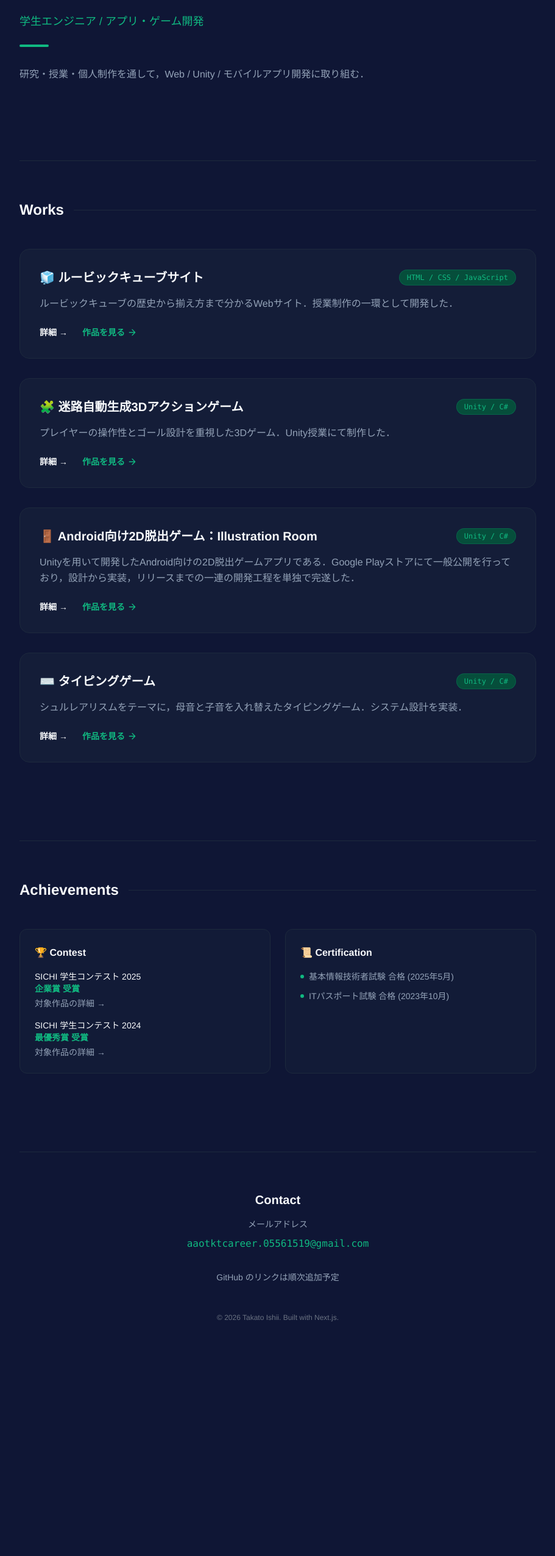
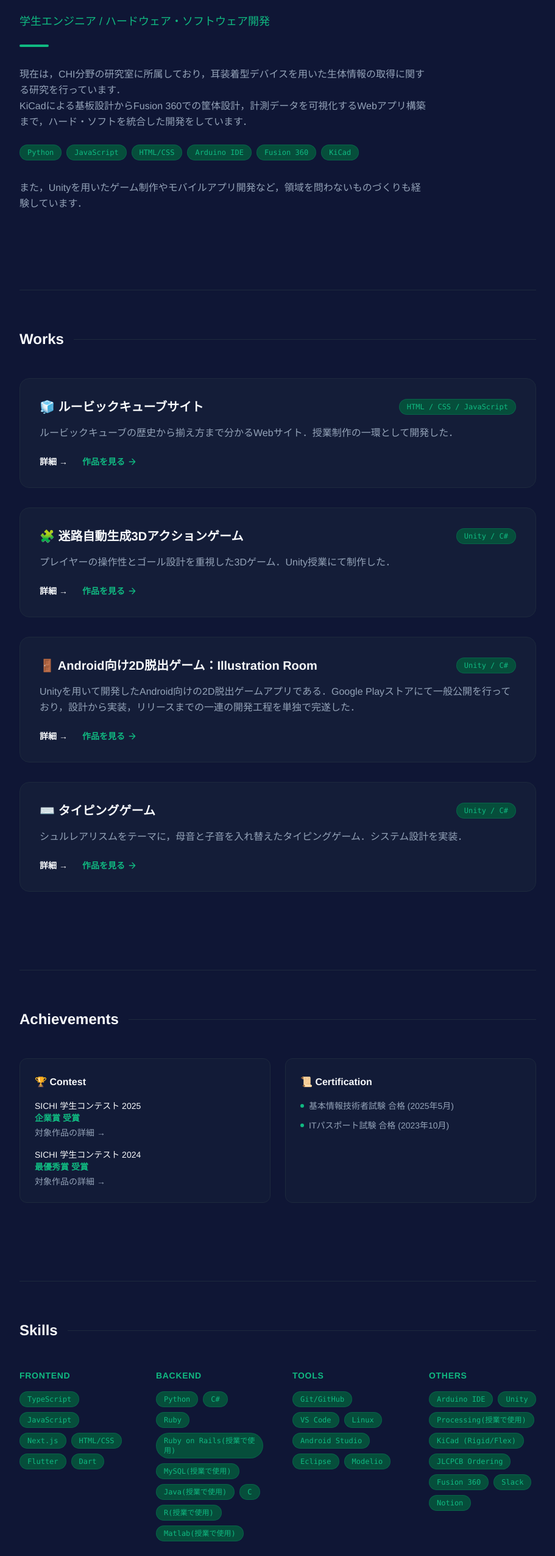
Before and after one commit to Cream-Pan/portfolio, a Next.js app: page / in a window 1280 px wide. Shown: the part 195-2746 px from the top of the page at 61% size, without its empty margins (184-1095 px from the left). Before the commit the page ends 2491 px from the top, so only its background shows below. Built offline with nearby package versions, Linux system fonts and the light colour scheme.

Commit message:
change skills

```diff
--- a/app/data/works-data.ts
+++ b/app/data/works-data.ts
@@ -29,8 +29,8 @@ export const projects: Record<string, ProjectDetail> = {
     title: "迷路自動生成3Dアクションゲーム",
     description: [
       "Unityを用いて開発した，動的に生成される迷路を攻略する3Dアクションゲームである．プレイヤーの操作性と，リプレイ性を高めるためのランダム要素の共存を目的として制作した．",
-      "技術的な核心として，『穴掘り法』アルゴリズムに基づいた迷路の自動生成ロジックを独自に実装した．全領域を壁として初期化した後，奇数座標を起点に再帰的な探索を行うことで，必ずゴールに到達可能な迷路を動的に生成する仕組みを構築した．",
-      "ゲームプレイの質を向上させるため，ユーザーのスキルに応じた柔軟な難易度設定を実現するため，ゲーム開始前に『移動速度』および『制限時間』を選択可能なシステムを導入した．",
+      "技術的な核心として，『穴掘り法』アルゴリズムに基づいた迷路の自動生成ロジックを独自に実装した．全領域を壁として初期化した後，奇数座標を起点に再帰的な探索を行うことで，必ずゴールに到達可能な迷路を動的に生成する仕組みを採用した．",
+      "ユーザーのスキルに応じた柔軟な難易度設定を実現するため，ゲーム開始前に『移動速度』および『制限時間』を選択可能なシステムを導入した．",
       "さらに，Animatorと連携した移動制御を行い，カメラの追従と注視点固定を実装することで，快適な視点操作を実現した．また，障害物との接触時には，IEnumerator（コルーチン）を用いた時間差による制御処理を導入し，ゲーム性に奥行きを持たせた．",
       "この制作を通じて，C#によるアルゴリズムの実装能力，およびUnityのコンポーネント指向に基づいた効率的なシステム設計手法を習得した．"
     ],
@@ -56,8 +56,8 @@ export const projects: Record<string, ProjectDetail> = {
   "typing-game": {
     title: "タイピングゲーム",
     description: [
-      "Unityを用いて開発した，PC向けのローマ字タイピング練習アプリケーションである．初学者から上級者まで幅広いユーザーの学習を支援するため，3段階の難易度設定および視覚的なフィードバック機能を実装した．",
-      "技術的な核心として，外部CSVファイルからの動的な問題読み込みシステムを構築した．System.IOを用いたファイルストリーム処理により，プログラム本体を修正することなく問題データの追加・変更を可能にし，教材としての高い拡張性を実現した．また，入力判定においては，『し』を『shi』または『si』と入力する場合など，複数のローマ字表記パターンを動的に生成・照合するアルゴリズムを実装し，ユーザーの入力習慣を妨げない柔軟な判定ロジックを確立した．",
+      "Unityを用いて開発した，PC向けのローマ字タイピング練習アプリケーションである．初学者から上級者まで幅広いユーザーに楽しんでもらうため，3段階の難易度設定および視覚的なフィードバック機能を実装した．",
+      "技術的な核心として，外部CSVファイルからの動的な問題読み込みシステムを構築した．System.IOを用いたファイルストリーム処理により，プログラム本体を修正することなく問題データの追加・変更を可能にし，拡張性を実現した．また，入力判定においては，『し』を『shi』または『si』と入力する場合など，複数のローマ字表記パターンを動的に生成・照合するアルゴリズムを実装し，ユーザーの入力習慣を妨げない柔軟な判定ロジックを確立した．",
       "UI/UXの面では，オブジェクトのスムーズな移動演出や，状況に応じた効果音の制御を行い，操作時の爽快感を追求した．さらに，リザルト画面において正確率やタイピング速度を提示することで，学習者が自身の習熟度を客観的に把握できる仕組みを整えた．",
       "本制作を通じて，効率的なデータ管理手法（データとロジックの分離）に加え，ユーザーの多様な操作を許容するための複雑な文字列処理アルゴリズムの設計能力を習得した．"
     ],
@@ -71,8 +71,10 @@ export const projects: Record<string, ProjectDetail> = {
     title: "DistrActive：意識的な非集中状態の観測システムの提案",
     description: [
       "SICHI 2025において企業賞を受賞した，作業中の『意識的な非集中状態（ディストラクション）』を定量的に観測・支援するシステムの提案である．",
-      "本研究では，生体センサを用いてユーザーが意図的に集中を解いている状態を検出し，その状態が創造性や精神的疲労に与える影響を観測する手法を構築した．",
-      "単なる作業効率の追求に留まらず，人間の柔軟な思考を助けるための『非集中』の価値を再定義した点が評価された．"
+      "生体センサ（EEG）を用いて，ユーザーが意図的に集中を解いている状態をリアルタイムで検出し，ゲームの難易度にフィードバックする手法を構築した．",
+      "本作の核心は，『ダーツを命中させるには集中が必要だが，集中するほど的が収縮し難易度が上昇する』という逆説的な設計にある．",
+      "一方で，意図的に集中を解く（非集中状態を作る）ことで的が拡大し有利になるが，肝心の投擲時には再び集中を取り戻さなければならないという，精神状態の高度なコントロールを要するジレンマ体験を実現した．",
+      "本作品においては，EEGからのデータ取得・解析を行うシステムに加え，その状態を可視化しゲーム体験へと統合する一連のパイプラインを開発した．"
     ],
     techStack: ["Unity", "C#", "TextMeshPro (UI)", "Python", "Bio-sensing", "Signal Processing", "Meta Quest 3"],
     videoPath: "/movie/sichi2025_demo.mp4",
@@ -83,11 +85,11 @@ export const projects: Record<string, ProjectDetail> = {
   "sichi2024": {
     title: "EchoKey：ヒアラブルデバイスの耳音響認証を利用した穴形状識別による様々なアプリケーションの提案",
     description: [
-      "SICHI 2024にて最優秀賞を受賞した，ヒアラブルデバイスの音響特性を活用した新しい入力デバイスの提案である．",
+      "ヒアラブルデバイスの音響特性を活用した新しい入力デバイスの提案である．SICHI 2024へは，１年早く研究室で活動ができるラボワーク制度を使用して参加し，最優秀賞を受賞した，",
       "耳音響認証技術を応用し，耳穴内部の微細な形状の差異を音の反響特性によって識別する手法を開発した．これにより，個人認証と同時に物理的な穴形状を鍵（キー）としたデバイス操作を可能にしている．",
-      "動画では，穴を用いた選択式クイズや物理ダイヤル金庫の解錠など，物理世界とデジタル情報を繋ぐアプリケーションの実装例を示している．"
+      "動画では異なる形状の穴を用いた選択式クイズや物理ダイヤル金庫の解錠など，物理世界とデジタル情報を繋ぐアプリケーションの実装例を示している．"
     ],
-    techStack: ["Acoustic Sensing", "Hearable Device", "UX Design"],
+    techStack: ["Dart", "Flutter"],
     videoPath: "https://www.youtube.com/embed/YJVtM-0OyHY",
     demoUrl: "https://sites.google.com/view/sichi/sichi2024",
     look: "▶ 表彰ページを見る",
--- a/app/layout.tsx
+++ b/app/layout.tsx
@@ -18,6 +18,14 @@ export const metadata: Metadata = {
   icons: {
     icon: "/icon.png",
   },
+  openGraph: {
+    title: "Takato Ishii | Portfolio",
+    description: "石井貴翔のポートフォリオ",
+    url: "https://takato-ishii.vercel.app/",
+    siteName: "Takato Ishii Portfolio",
+    locale: "ja_JP",
+    type: "website",
+  },
 };
 
 export default function RootLayout({
@@ -37,6 +45,7 @@ export default function RootLayout({
               <a href="/" className="hover:text-white transition-colors">Home</a>
               <a href="/#works" className="hover:text-white transition-colors">Works</a>
               <a href="/#achievements" className="hover:text-white transition-colors">Achievements</a>
+              <a href="/#skills" className="hover:text-white transition-colors">Skills</a>
               <a href="/#contact" className="hover:text-white transition-colors">Contact</a>
             </div>
           </nav>
--- a/app/page.tsx
+++ b/app/page.tsx
@@ -39,6 +39,30 @@ const works: Work[] = [
   },
 ];
 
+const heroTechs = [
+  "Python", "JavaScript", "HTML/CSS", "Arduino IDE",
+  "Fusion 360", "KiCad"
+];
+
+const skillCategories = [
+  {
+    title: "Frontend",
+    skills: ["TypeScript","JavaScript", "Next.js", "HTML/CSS", "Flutter", "Dart"]
+  },
+  {
+    title: "Backend",
+    skills: ["Python", "C#", "Ruby", "Ruby on Rails(授業で使用)", "MySQL(授業で使用)", "Java(授業で使用)", "C", "R(授業で使用)", "Matlab(授業で使用)"]
+  },
+  {
+    title: "Tools",
+    skills: ["Git/GitHub", "VS Code", "Linux", "Android Studio", "Eclipse", "Modelio"]
+  },
+  {
+    title: "Others",
+    skills: ["Arduino IDE", "Unity", "Processing(授業で使用)", "KiCad (Rigid/Flex)", "JLCPCB Ordering", "Fusion 360", "Slack", "Notion"]
+  }
+];
+
 export default function Home() {
   return (
     <main className="min-h-screen max-w-4xl mx-auto px-6 py-24">
@@ -49,11 +73,25 @@ export default function Home() {
         Takato Ishii
       </h1>
       <p className="mt-4 text-lg text-emerald-primary font-medium">
-          学生エンジニア / アプリ・ゲーム開発
+        学生エンジニア / ハードウェア・ソフトウェア開発
       </p>
       <div className="mt-6 w-12 h-1 bg-emerald-primary rounded-full" />
       <p className="mt-8 text-text-sub max-w-2xl leading-relaxed">
-          研究・授業・個人制作を通して，Web / Unity / モバイルアプリ開発に取り組む．
+        現在は，CHI分野の研究室に所属しており，耳装着型デバイスを用いた生体情報の取得に関する研究を行っています．<br/>
+        KiCadによる基板設計からFusion 360での筐体設計，計測データを可視化するWebアプリ構築まで，ハード・ソフトを統合した開発をしています．
+      </p>
+      <div className="mt-6 flex flex-wrap gap-2">
+        {heroTechs.map((tech) => (
+          <span
+            key={tech}
+            className="text-xs font-mono px-3 py-1 bg-emerald-soft text-emerald-primary rounded-full border border-emerald-primary/20"
+          >
+            {tech}
+          </span>
+        ))}
+      </div>
+      <p className="mt-8 text-text-sub max-w-2xl leading-relaxed">
+        また，Unityを用いたゲーム制作やモバイルアプリ開発など，領域を問わないものづくりも経験しています．
       </p>
     </section>
 
@@ -180,6 +218,34 @@ export default function Home() {
         </div>
       </section>
 
+      {/* ===== Skills ===== */}
+      <section id="skills" className="mb-32 border-t border-slate-800 pt-16">
+        <div className="flex items-center gap-4 mb-12">
+          <h2 className="text-2xl font-bold text-text-main">Skills</h2>
+          <div className="h-px grow bg-slate-800" />
+        </div>
+
+        <div className="grid grid-cols-1 sm:grid-cols-2 lg:grid-cols-4 gap-12 max-w-6xl mx-auto">
+          {skillCategories.map((category) => (
+            <div key={category.title} className="space-y-4">
+              <h3 className="text-sm font-semibold text-emerald-primary uppercase tracking-wider">
+                {category.title}
+              </h3>
+              <div className="flex flex-wrap gap-2">
+                {category.skills.map((skill) => (
+                  <span
+                    key={skill}
+                    className="text-xs font-mono px-3 py-1 bg-emerald-soft text-emerald-primary rounded-full border border-emerald-primary/20"
+                  >
+                    {skill}
+                  </span>
+                ))}
+              </div>
+            </div>
+          ))}
+        </div>
+      </section>
+
       {/* ===== Contact ===== */}
       <footer id="contact" className="border-t border-slate-800 pt-16 pb-8 text-center">
         <h2 className="text-xl font-bold text-text-main mb-4">Contact</h2>
```
Lines whose indentation alone changed are shown as unchanged.
